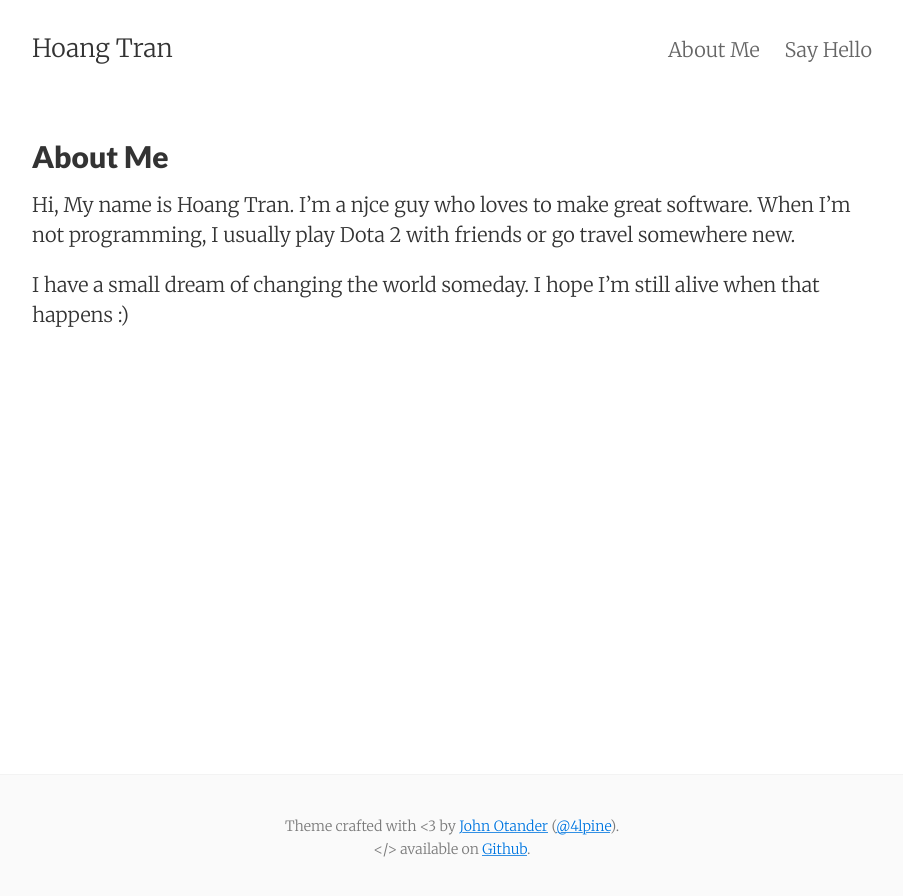
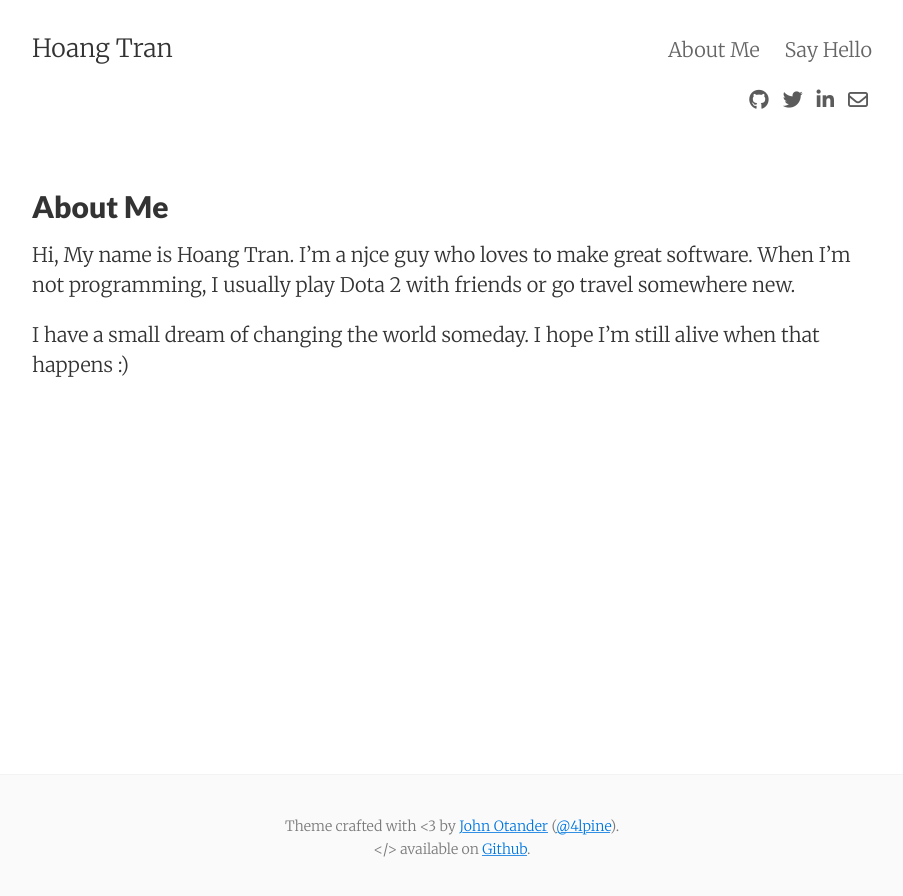
Before and after one commit to hoang-tran/hoang-tran.github.io, a Jekyll site: the page built from about.md, in a window 1280 px wide. Shown: the top 896 px of the page, without its empty margins (188-1091 px from the left). Built offline with Jekyll 4.4.1, drawn with Linux system fonts in a browser that asks for light colours; nearby versions of some CDN libraries.

Commit message:
update social links

```diff
--- a/_config.yml
+++ b/_config.yml
@@ -13,9 +13,7 @@ description: > # this means to ignore newlines until "baseurl:"
   line in _config.yml. It will appear in your document head meta (for
   Google search results) and in your feed.xml site description.
 baseurl: "" # the subpath of your site, e.g. /blog
-url: "http://yourdomain.com" # the base hostname & protocol for your site
-twitter_username: hoang_tran90
-github_username:  hoang-tran
+url: "https://hoang-tran.github.io"
 repository: hoang-tran/hoang-tran.github.io
 date_format: "%b %-d, %Y"
 
@@ -32,7 +30,7 @@ bing_verification:
 animated:             false
 show_related_posts:   false
 show_post_footers:    false
-show_social_icons:    false
+show_social_icons:    true
 ajaxify_contact_form: false
 enable_mathjax: false
 extended_fonts: false
@@ -49,14 +47,14 @@ facebook_appid:
 facebook_comments_number: 10
 
 # Social icons
-github_username:
+github_username:  hoang-tran
 bitbucket_username:
 stackoverflow_id:
-twitter_username:
+twitter_username: hoang_tran90
 skype_username:
 steam_nickname:
 google_plus_id:
-linkedin_username:
+linkedin_username: hoangtran90
 angellist_username:
 medium_id:
 bitcoin_url:
--- a/_includes/social_links.html
+++ b/_includes/social_links.html
@@ -9,7 +9,7 @@
     {% if site.stackoverflow_id %}
       <a class="fa fa-stack-overflow" href="https://stackoverflow.com/users/{{ site.stackoverflow_id }}"></a>
     {% endif %}
-    <a class="fa fa-rss" href="{{ "/feed.xml" | prepend: site.baseurl }}"></a>
+    <!-- <a class="fa fa-rss" href="{{ "/feed.xml" | prepend: site.baseurl }}"></a> -->
     {% if site.twitter_username %}
       <a class="fa fa-twitter" href="https://twitter.com/{{ site.twitter_username }}"></a>
     {% endif %}
@@ -22,9 +22,6 @@
     {% if site.google_plus_id %}
       <a class="fa fa-google-plus" href="https://plus.google.com/{{ site.google_plus_id }}/posts"></a>
     {% endif %}
-    {% if site.email %}
-      <a class="fa fa-envelope" href="mailto:{{ site.email }}"></a>
-    {% endif %}
     {% if site.linkedin_username %}
       <a class="fa fa-linkedin" href="https://www.linkedin.com/in/{{ site.linkedin_username }}"></a>
     {% endif %}
@@ -33,6 +30,9 @@
     {% endif %}
     {% if site.medium_id %}
       <a class="fa fa-medium" href="https://medium.com/@{{ site.medium_id }}"></a>
+    {% endif %}
+    {% if site.email %}
+      <a class="fa fa-envelope" href="mailto:{{ site.email }}"></a>
     {% endif %}
   </div>
   <div class="right">
```
